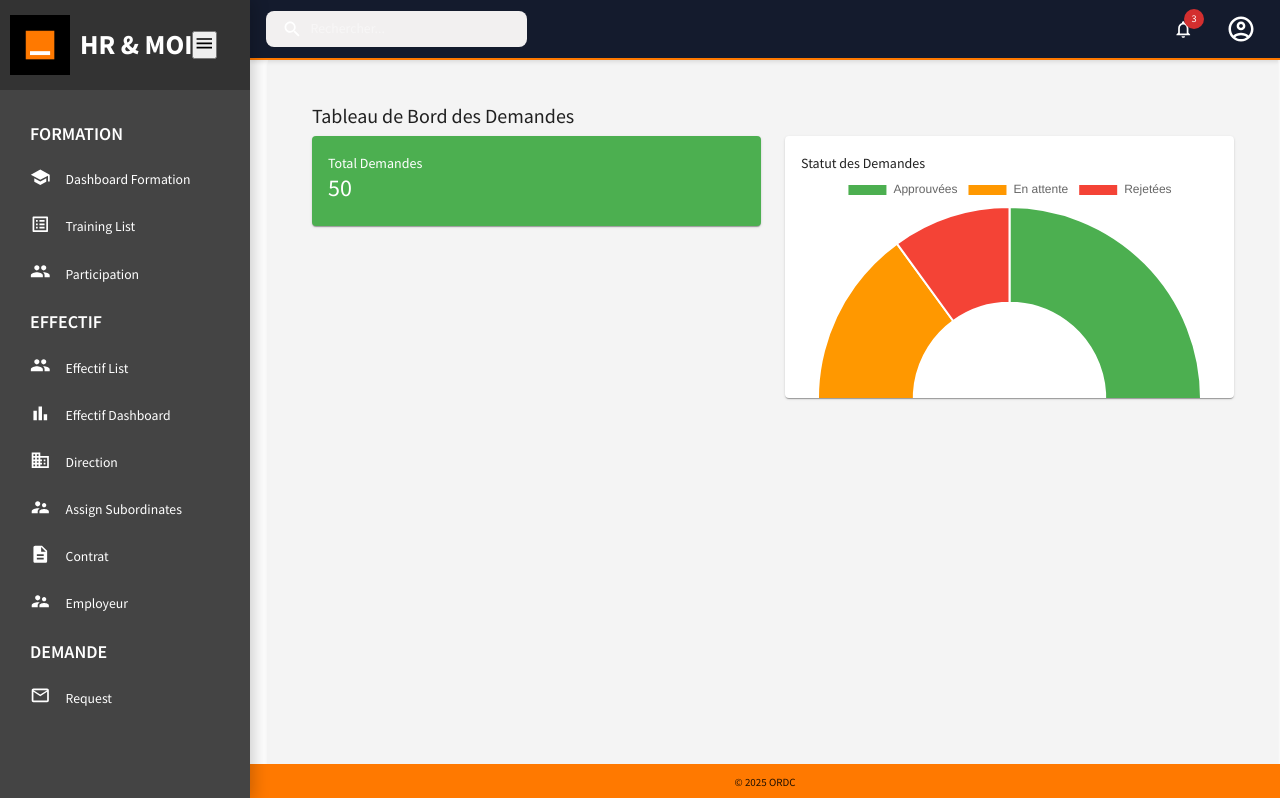
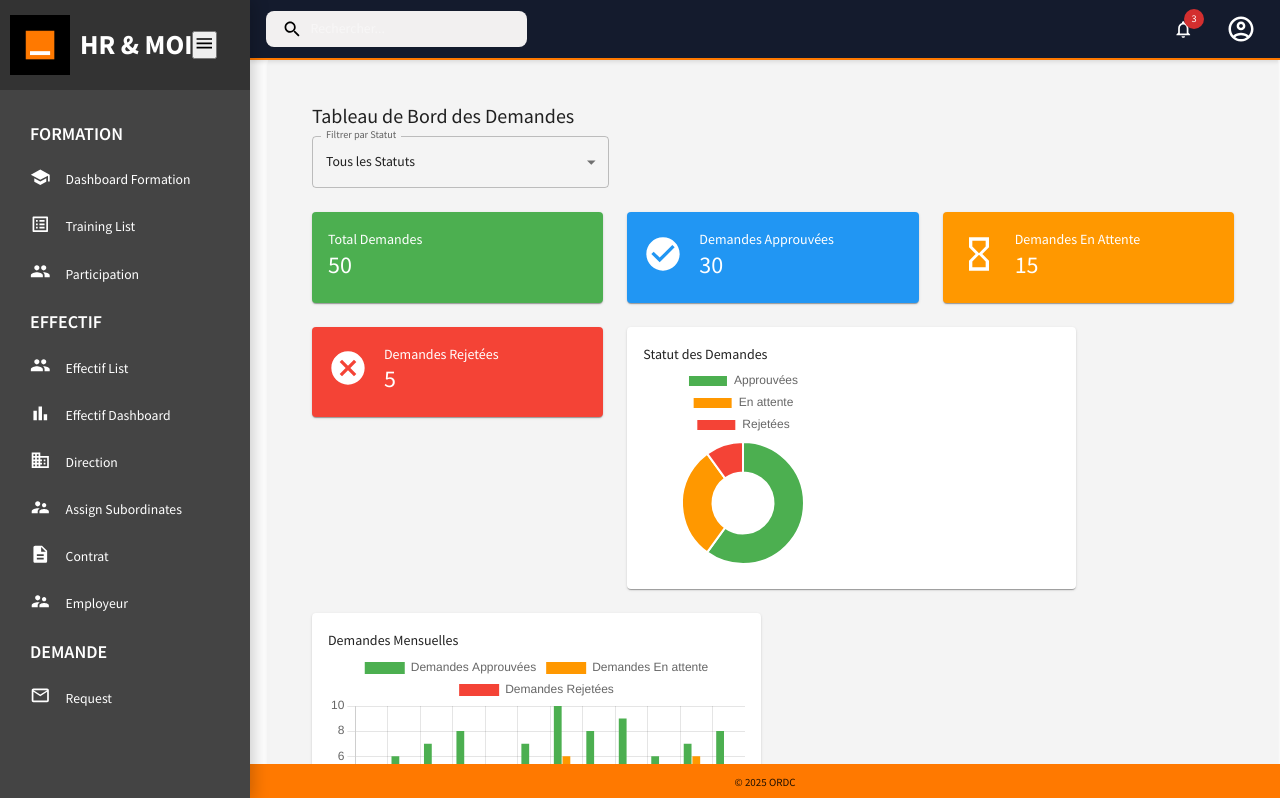
Before and after one commit to GregoryMulamba/hr_moi, a React (Create React App) app: page /request-dashboard in a window 1280 px wide. Shown: the top 798 px of the page. Built offline with nearby package versions, Linux system fonts and the light colour scheme.

Commit message:
Mises àjours dans RequestDashboard, Training, Effectif

```diff
--- a/src/scenes/Request/RequestDashboard.jsx
+++ b/src/scenes/Request/RequestDashboard.jsx
@@ -1,6 +1,9 @@
-import React from "react";
-import { Box, Typography, Grid, Card, CardContent } from "@mui/material";
-import { Doughnut } from "react-chartjs-2";
+import React, { useState } from "react";
+import { Box, Typography, Grid, Card, CardContent, Button, Snackbar, Alert, Select, MenuItem, FormControl, InputLabel } from "@mui/material";
+import { Doughnut, Bar } from "react-chartjs-2";
+import CheckCircleIcon from "@mui/icons-material/CheckCircle"; // Icône pour les demandes approuvées
+import HourglassEmptyIcon from "@mui/icons-material/HourglassEmpty"; // Icône pour les demandes en attente
+import CancelIcon from "@mui/icons-material/Cancel"; // Icône pour les demandes rejetées
 
 const mockData = {
   stats: {
@@ -18,17 +21,92 @@
       },
     ],
   },
+  monthlyData: {
+    labels: ["Jan", "Feb", "Mar", "Apr", "May", "Jun", "Jul", "Aug", "Sep", "Oct", "Nov", "Dec"],
+    datasets: [
+      {
+        label: "Demandes Approuvées",
+        backgroundColor: "#4caf50",
+        data: [5, 6, 7, 8, 5, 7, 10, 8, 9, 6, 7, 8],
+      },
+      {
+        label: "Demandes En attente",
+        backgroundColor: "#ff9800",
+        data: [2, 3, 4, 5, 3, 4, 6, 4, 3, 5, 6, 4],
+      },
+      {
+        label: "Demandes Rejetées",
+        backgroundColor: "#f44336",
+        data: [1, 2, 1, 3, 2, 2, 2, 1, 2, 2, 3, 2],
+      },
+    ],
+  },
 };
 
 const RequestDashboard = () => {
+  const [filter, setFilter] = useState("all");
+  const [openSnackbar, setOpenSnackbar] = useState(false);
+  const [snackbarMessage, setSnackbarMessage] = useState("");
+  const [snackbarSeverity, setSnackbarSeverity] = useState("success");
+
+  const handleFilterChange = (event) => {
+    setFilter(event.target.value);
+    setSnackbarMessage(`Filtre appliqué : ${event.target.value}`);
+    setSnackbarSeverity("info");
+    setOpenSnackbar(true);
+  };
+
+  const handleCloseSnackbar = () => {
+    setOpenSnackbar(false);
+  };
+
+  const filteredData = () => {
+    switch (filter) {
+      case "approved":
+        return [mockData.stats.approved, 0, 0];
+      case "pending":
+        return [0, mockData.stats.pending, 0];
+      case "rejected":
+        return [0, 0, mockData.stats.rejected];
+      default:
+        return mockData.requestStatusData.datasets[0].data;
+    }
+  };
+
+  const updatedChartData = {
+    labels: mockData.requestStatusData.labels,
+    datasets: [
+      {
+        ...mockData.requestStatusData.datasets[0],
+        data: filteredData(),
+      },
+    ],
+  };
+
   return (
     <Box p={3}>
       <Typography variant="h4" gutterBottom>
         Tableau de Bord des Demandes
       </Typography>
 
+      {/* Filter Section */}
+      <Grid container spacing={2} mb={3}>
+        <Grid item xs={12} sm={6} md={4}>
+          <FormControl variant="outlined" fullWidth>
+            <InputLabel>Filtrer par Statut</InputLabel>
+            <Select value={filter} onChange={handleFilterChange} label="Filtrer par Statut">
+              <MenuItem value="all">Tous les Statuts</MenuItem>
+              <MenuItem value="approved">Approuvées</MenuItem>
+              <MenuItem value="pending">En attente</MenuItem>
+              <MenuItem value="rejected">Rejetées</MenuItem>
+            </Select>
+          </FormControl>
+        </Grid>
+      </Grid>
+
       <Grid container spacing={3}>
-        <Grid item xs={12} md={6}>
+        {/* Total Requests Widget */}
+        <Grid item xs={12} md={4}>
           <Card sx={{ backgroundColor: "#4caf50", color: "white" }}>
             <CardContent>
               <Typography variant="h6">Total Demandes</Typography>
@@ -36,17 +114,83 @@
             </CardContent>
           </Card>
         </Grid>
+
+        {/* Approved Requests Widget */}
+        <Grid item xs={12} md={4}>
+          <Card sx={{ backgroundColor: "#2196f3", color: "white" }}>
+            <CardContent>
+              <Box display="flex" alignItems="center">
+                <CheckCircleIcon sx={{ fontSize: 40, marginRight: 2 }} />
+                <Box>
+                  <Typography variant="h6">Demandes Approuvées</Typography>
+                  <Typography variant="h3">{mockData.stats.approved}</Typography>
+                </Box>
+              </Box>
+            </CardContent>
+          </Card>
+        </Grid>
+
+        {/* Pending Requests Widget */}
+        <Grid item xs={12} md={4}>
+          <Card sx={{ backgroundColor: "#ff9800", color: "white" }}>
+            <CardContent>
+              <Box display="flex" alignItems="center">
+                <HourglassEmptyIcon sx={{ fontSize: 40, marginRight: 2 }} />
+                <Box>
+                  <Typography variant="h6">Demandes En Attente</Typography>
+                  <Typography variant="h3">{mockData.stats.pending}</Typography>
+                </Box>
+              </Box>
+            </CardContent>
+          </Card>
+        </Grid>
+
+        {/* Rejected Requests Widget */}
+        <Grid item xs={12} md={4}>
+          <Card sx={{ backgroundColor: "#f44336", color: "white" }}>
+            <CardContent>
+              <Box display="flex" alignItems="center">
+                <CancelIcon sx={{ fontSize: 40, marginRight: 2 }} />
+                <Box>
+                  <Typography variant="h6">Demandes Rejetées</Typography>
+                  <Typography variant="h3">{mockData.stats.rejected}</Typography>
+                </Box>
+              </Box>
+            </CardContent>
+          </Card>
+        </Grid>
+
+        {/* Chart Section */}
         <Grid item xs={12} md={6}>
           <Card>
             <CardContent>
               <Typography variant="h6">Statut des Demandes</Typography>
-              <Box height={200}>
-                <Doughnut data={mockData.requestStatusData} />
+              <Box sx={{ display: 'flex', justifyContent: 'center', alignItems: 'center', height: 200, width: 200 }}>
+                <Doughnut data={updatedChartData} options={{ maintainAspectRatio: false, responsive: true }} />
+              </Box>
+            </CardContent>
+          </Card>
+        </Grid>
+
+        {/* Monthly Requests Chart */}
+        <Grid item xs={12} md={6}>
+          <Card>
+            <CardContent>
+              <Typography variant="h6">Demandes Mensuelles</Typography>
+              <Box height={250}>
+                <Bar data={mockData.monthlyData} options={{ maintainAspectRatio: true, responsive: true }} />
               </Box>
             </CardContent>
           </Card>
         </Grid>
       </Grid>
+
+      {/* Snackbar for Notifications */}
+      <Snackbar open={openSnackbar} autoHideDuration={6000} onClose={handleCloseSnackbar}>
+        <Alert onClose={handleCloseSnackbar} severity={snackbarSeverity} sx={{ width: '100%' }}>
+          {snackbarMessage}
+        </Alert>
+      </Snackbar>
     </Box>
   );
 };
--- a/src/scenes/effectif/EffectifDashboard.jsx
+++ b/src/scenes/effectif/EffectifDashboard.jsx
@@ -177,19 +177,23 @@
         <Grid item xs={12} md={6}>
           <Card sx={{ p: 2 }}>
             <Typography variant="h6" gutterBottom>Répartition des Effectifs par Age</Typography>
-            <Doughnut data={createDoughnutData(mockData.agePyramidData)} options={{ maintainAspectRatio: true, responsive: true, height: 150 }} />
+            <Doughnut data={createDoughnutData(mockData.agePyramidData)} options={{ maintainAspectRatio: true, responsive: true, height: 50 }} />
           </Card>
         </Grid>
         <Grid item xs={12} md={6}>
           <Card sx={{ p: 2 }}>
             <Typography variant="h6" gutterBottom>Répartition des Contrats</Typography>
-            <Doughnut data={createDoughnutData(mockData.contractTypesData)} options={{ maintainAspectRatio: true, responsive: true, height: 150 }} />
+            <Box sx={{ display: 'flex', justifyContent: 'center', alignItems: 'center', height: 100 }}>
+            <Doughnut data={createDoughnutData(mockData.contractTypesData)} options={{ maintainAspectRatio: false, responsive: true, height: 50 }} />
+            </Box>
           </Card>
         </Grid>
         <Grid item xs={12} md={6}>
           <Card sx={{ p: 2 }}>
             <Typography variant="h6" gutterBottom>Répartition des Agents par Tranche d'Age</Typography>
-            <Bar data={createBarChartData(mockData.pyramidAgeData)} options={{ maintainAspectRatio: true, responsive: true, height: 150 }} />
+            <Box sx={{ display: 'flex', justifyContent: 'center', alignItems: 'center', height: 100 }}>
+            <Bar data={createBarChartData(mockData.pyramidAgeData)} options={{ maintainAspectRatio: true, responsive: true, height: 50 }} />
+            </Box>
           </Card>
         </Grid>
       </Grid>
--- a/src/scenes/global/Topbar.jsx
+++ b/src/scenes/global/Topbar.jsx
@@ -75,7 +75,7 @@
           },
         }}
       >
-        <SearchIcon sx={{ color: "white", mr: 1 }} onClick={handleSearch} />
+        <SearchIcon sx={{ color: "black", mr: 1 }} onClick={handleSearch} />
         <InputBase
           placeholder="Rechercher..."
           value={searchTerm}
--- a/src/scenes/training/TrainingDashboard.jsx
+++ b/src/scenes/training/TrainingDashboard.jsx
@@ -5,6 +5,7 @@
 import { DataGrid } from '@mui/x-data-grid';
 import { Doughnut } from 'react-chartjs-2';
 import EditIcon from '@mui/icons-material/Edit';
+import InfoIcon from '@mui/icons-material/Info';
 import 'chart.js/auto';
 import { mockData } from '../../data/mockData';
 import * as XLSX from 'xlsx';
@@ -57,23 +58,23 @@
     ],
   });
 
-  const renderWidget = (title, value, color, data) => (
+  const renderWidget = (title, value, color, data, IconComponent) => (
     <Card
       sx={{ minWidth: 275, backgroundColor: color, mb: 2, borderRadius: 2, boxShadow: 3, cursor: 'pointer' }}
       onClick={() => handleCardClick(data)}
     >
       <CardContent>
-        <Typography variant="h6" component="div" sx={{ fontWeight: 'bold', color: '#fff' }}>
-          {title}
-        </Typography>
+        <Box display="flex" justifyContent="space-between" alignItems="center">
+          <Typography variant="h6" component="div" sx={{ fontWeight: 'bold', color: '#fff' }}>
+            {title}
+          </Typography>
+          <IconButton onClick={() => handleCardClick(data)} sx={{ color: '#fff' }}>
+            <InfoIcon />
+          </IconButton>
+        </Box>
         <Typography variant="h3" sx={{ fontWeight: 'bold', color: '#fff' }}>
           {value}
         </Typography>
-        <Box display="flex" justifyContent="flex-end">
-          <IconButton onClick={() => handleCardClick(data)} sx={{ color: '#fff' }}>
-            <EditIcon />
-          </IconButton>
-        </Box>
       </CardContent>
     </Card>
   );
@@ -124,16 +125,16 @@
 
       <Grid container spacing={2} mb={2}>
         <Grid item xs={12} md={4}>
-          {renderWidget('TOTAL AGENTS', mockData.totalAgents, '#4caf50', mockData.totalAgentsData)}
+          {renderWidget('TOTAL AGENTS', mockData.totalAgents, '#4caf50', mockData.totalAgentsData, InfoIcon)}
         </Grid>
         <Grid item xs={12} md={4}>
-          {renderWidget('FORMATION EN HORS E-LEARNING', mockData.trainingParticipation.inPerson, '#2196f3', mockData.inPersonData)}
+          {renderWidget('FORMATION EN HORS E-LEARNING', mockData.trainingParticipation.inPerson, '#2196f3', mockData.inPersonData, InfoIcon)}
         </Grid>
         <Grid item xs={12} md={4}>
-          {renderWidget('FORMATION E-LEARNING', mockData.trainingParticipation.eLearning, '#ff9800', mockData.eLearningData)}
+          {renderWidget('FORMATION E-LEARNING', mockData.trainingParticipation.eLearning, '#ff9800', mockData.eLearningData, InfoIcon)}
         </Grid>
         <Grid item xs={12} md={4}>
-          {renderWidget('PARTICIPATION GLOBALE', mockData.trainingParticipation.total, '#f44336', mockData.totalParticipationData)}
+          {renderWidget('PARTICIPATION GLOBALE', mockData.trainingParticipation.total, '#f44336', mockData.totalParticipationData, InfoIcon)}
         </Grid>
       </Grid>
 
```
Also changed, not shown: src/index.css (line endings or trailing spaces).
